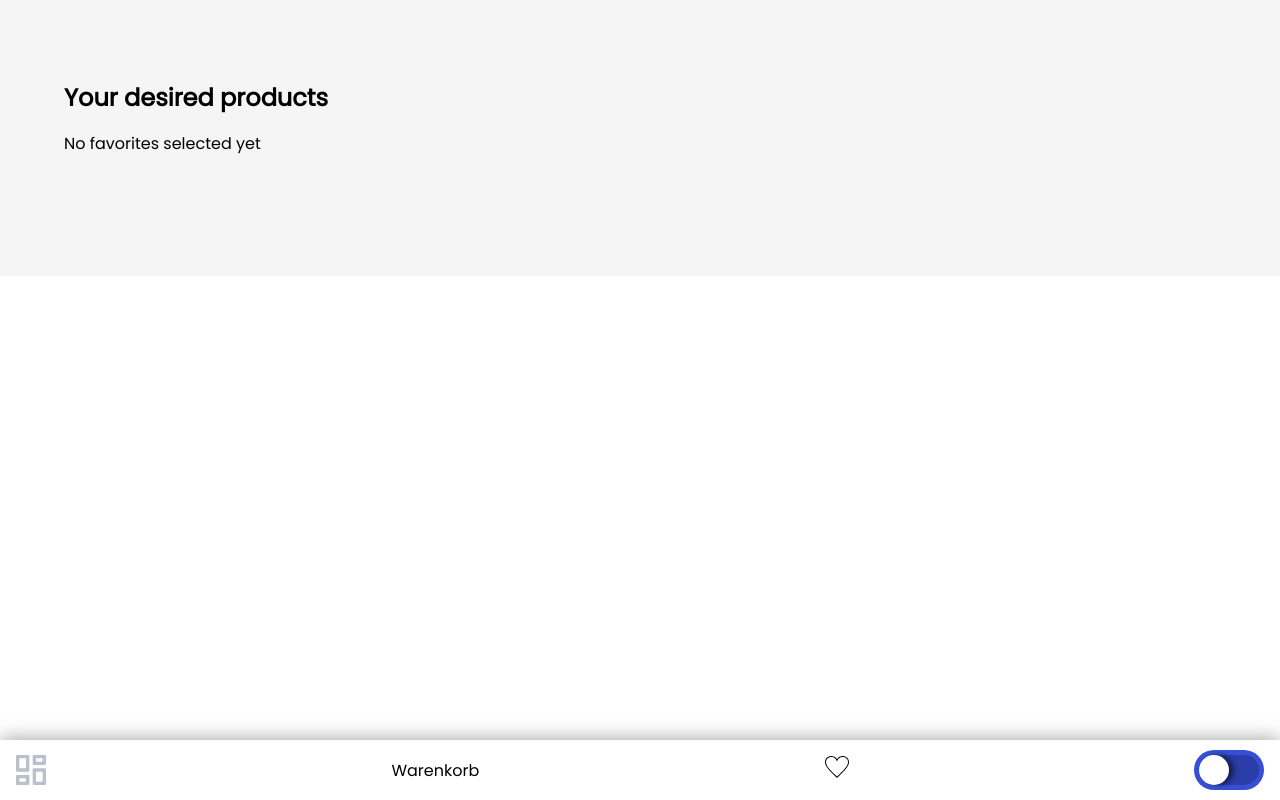
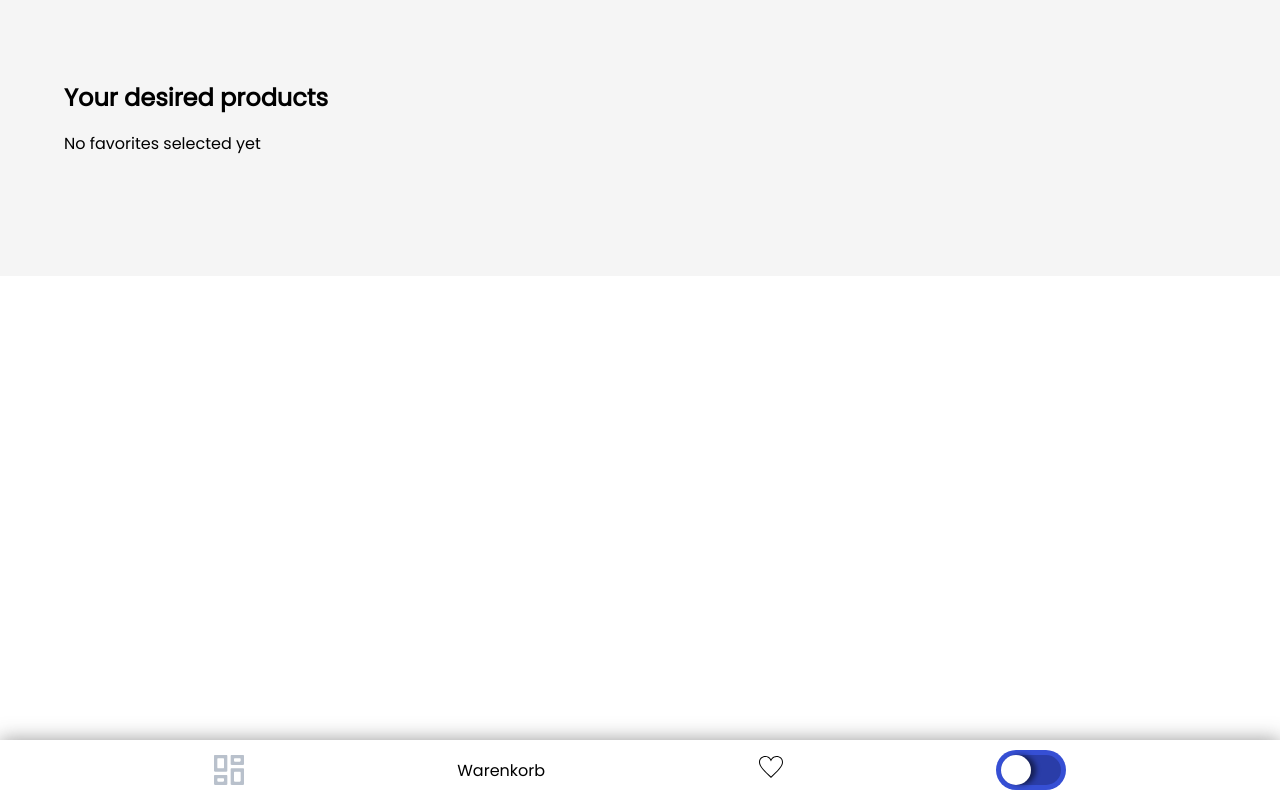
Before and after one commit to canyus70/Frontendabschlussarbeit-DummyJSON-Fake-Eshop, a React (Vite) app: page /favorites in a window 1280 px wide. Built offline with nearby package versions, Linux system fonts and the light colour scheme.

Commit message:
no major changes. bugyy version

```diff
--- a/src/components/navbar/Navbar.scss
+++ b/src/components/navbar/Navbar.scss
@@ -2,8 +2,9 @@
     position: fixed;
     bottom: 0;
     display: flex;
-    justify-content: space-between;
     align-items: center;
+    justify-content: space-evenly;
+    gap: 16px;
     background-color: var(--backgroundItem);
     width: 100%;
     height: 60px;
```
